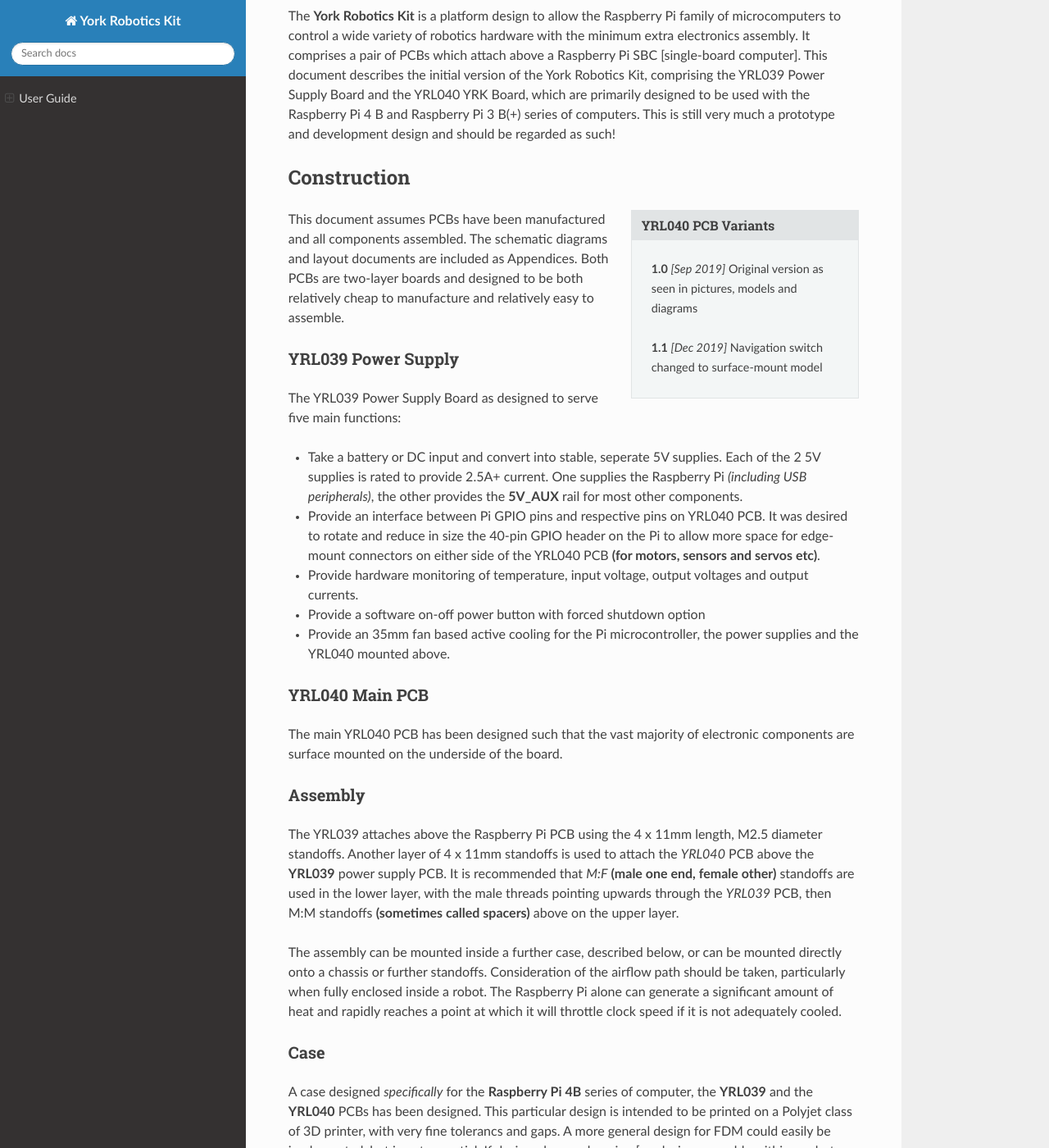
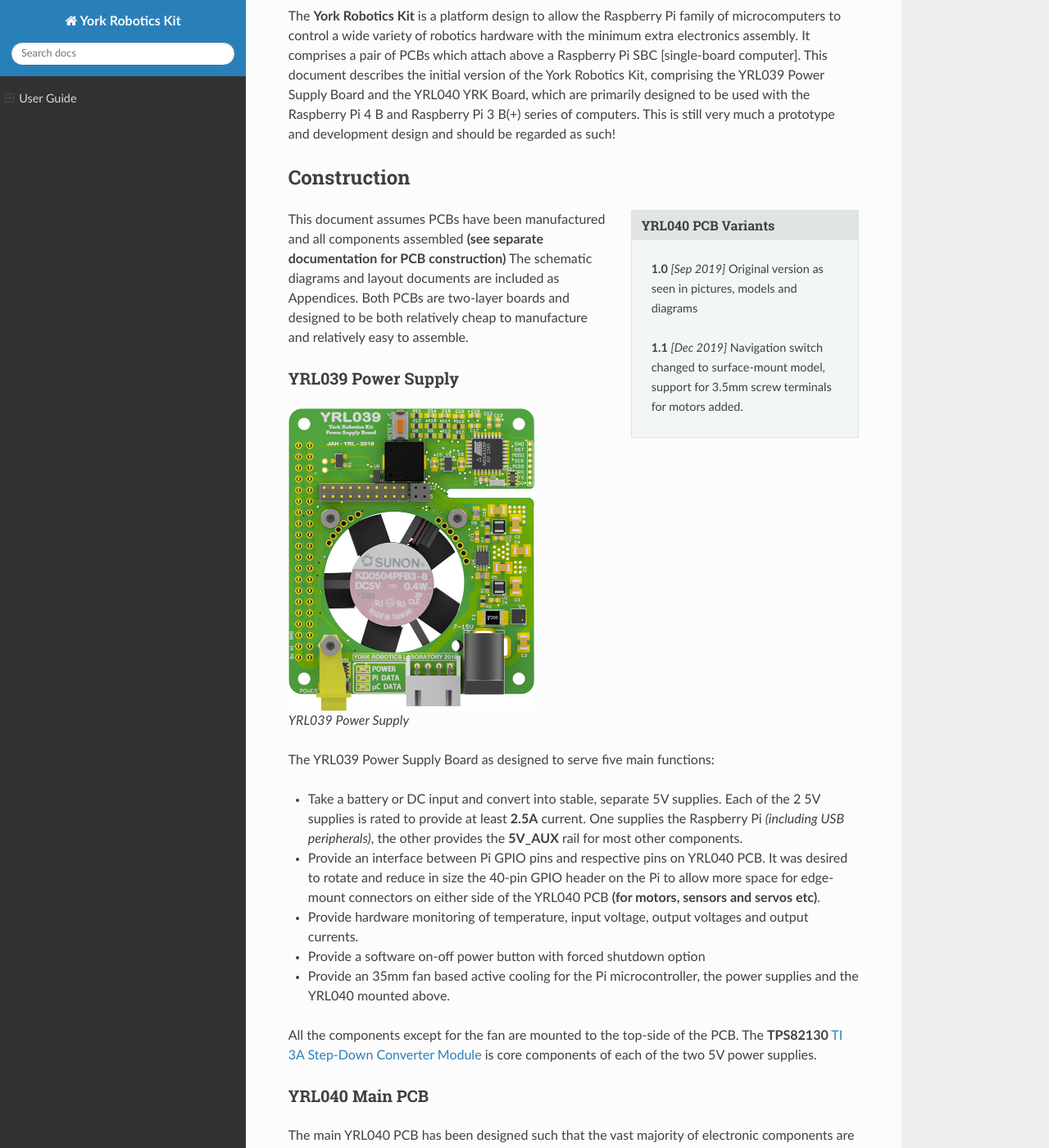
Before and after one commit to yorkrobotlab/yrk, a Sphinx documentation site: the page built from docs/userguide.rst, in a window 1280 px wide and 1400 px high, scrolled down 208 px. Shown: the whole window at 82% size. Built offline with Sphinx 7.4.7 and the Read the Docs theme 2.0.0, drawn with Linux system fonts in a browser that asks for light colours; some of the changed text lies outside the part shown.

Commit message:
Added PCB images to user guide

```diff
--- a/docs/conf.py
+++ b/docs/conf.py
@@ -49,4 +49,4 @@
 # Add any paths that contain custom static files (such as style sheets) here,
 # relative to this directory. They are copied after the builtin static files,
 # so a file named "default.css" will overwrite the builtin "default.css".
-html_static_path = ['_static']
+html_static_path = ['_static','images']
--- a/docs/userguide.rst
+++ b/docs/userguide.rst
@@ -19,9 +19,9 @@
 
    **1.0** *[Sep 2019]* Original version as seen in pictures, models and diagrams
 
-   **1.1** *[Dec 2019]* Navigation switch changed to surface-mount model
+   **1.1** *[Dec 2019]* Navigation switch changed to surface-mount model, support for 3.5mm screw terminals for motors added.
 
-This document assumes PCBs have been manufactured and all components assembled.
+This document assumes PCBs have been manufactured and all components assembled **(see separate documentation for PCB construction)**
 The schematic diagrams and layout documents are included as Appendices.
 Both PCBs are two-layer boards and designed to be both relatively cheap to manufacture and relatively easy to assemble.
 
@@ -29,9 +29,19 @@
 YRL039 Power Supply
 +++++++++++++++++++
 
+
+.. figure:: /images/yrl039.jpg
+    :width: 300px
+    :height: 369px
+    :alt: 3D rendering of the top of the YRL039 power supply
+
+    YRL039 Power Supply
+
+
+
 The YRL039 Power Supply Board as designed to serve five main functions:
 
-* Take a battery or DC input and convert into stable, seperate 5V supplies.  Each of the 2 5V supplies is rated to provide 2.5A+ current.  One supplies the Raspberry Pi *(including USB peripherals)*, the other provides the **5V_AUX** rail for most other components.
+* Take a battery or DC input and convert into stable, separate 5V supplies.  Each of the 2 5V supplies is rated to provide at least **2.5A** current.  One supplies the Raspberry Pi *(including USB peripherals)*, the other provides the **5V_AUX** rail for most other components.
 
 * Provide an interface between Pi GPIO pins and respective pins on YRL040 PCB.  It was desired to rotate and reduce in size the 40-pin GPIO header on the Pi to allow more space for edge-mount connectors on either side of the YRL040 PCB **(for motors, sensors and servos etc)**.
 
@@ -42,10 +52,20 @@
 * Provide an 35mm fan based active cooling for the Pi microcontroller, the power supplies and the YRL040 mounted above.
 
 
+All the components except for the fan are mounted to the top-side of the PCB.  The **TPS82130** `TI 3A Step-Down Converter Module <http://www.ti.com/lit/ds/symlink/tps82130.pdf>`_ is core components of each of the two 5V power supplies.
+
+
 YRL040 Main PCB
 +++++++++++++++
 
 The main YRL040 PCB has been designed such that the vast majority of electronic components are surface mounted on the underside of the board.
+
+.. figure:: /images/yrl040.jpg
+    :width: 560px
+    :height: 399px
+    :alt: Bottom and top 3D renderings of the top of the YRL040 PCB
+
+    YRL040 Main PCB *(Bottom and Top Views)*
 
 Assembly
 ++++++++
@@ -66,7 +86,7 @@
 DC Motors
 +++++++++
 
-There are four serial H-Bridge motor drivers, based on the **DRV8830** `TI Motor Driver<http://www.ti.com/lit/ds/symlink/drv8830.pdf>`_.
+There are four serial H-Bridge motor drivers, based on the **DRV8830** `TI Motor Driver <http://www.ti.com/lit/ds/symlink/drv8830.pdf>`_.
 The PCB design limits each motor driver to approximately **800mA** current, powered from the *5V_AUX* supply.  Having all four motors drawing this peak current
 for sustained periods will exceed the rating of the power supply.  This current limit *(and voltage rating)* does restrict the motor driver to using small motors,
 such as the widely-available 3mm shafted **micro-metal gear motors**.  Before using a different size of motor it is recommend to check *(such as by using a bench
```
Also changed, not shown: docs/images/yrl039.jpg (added), docs/images/yrl040.jpg (added), 1 other file.
